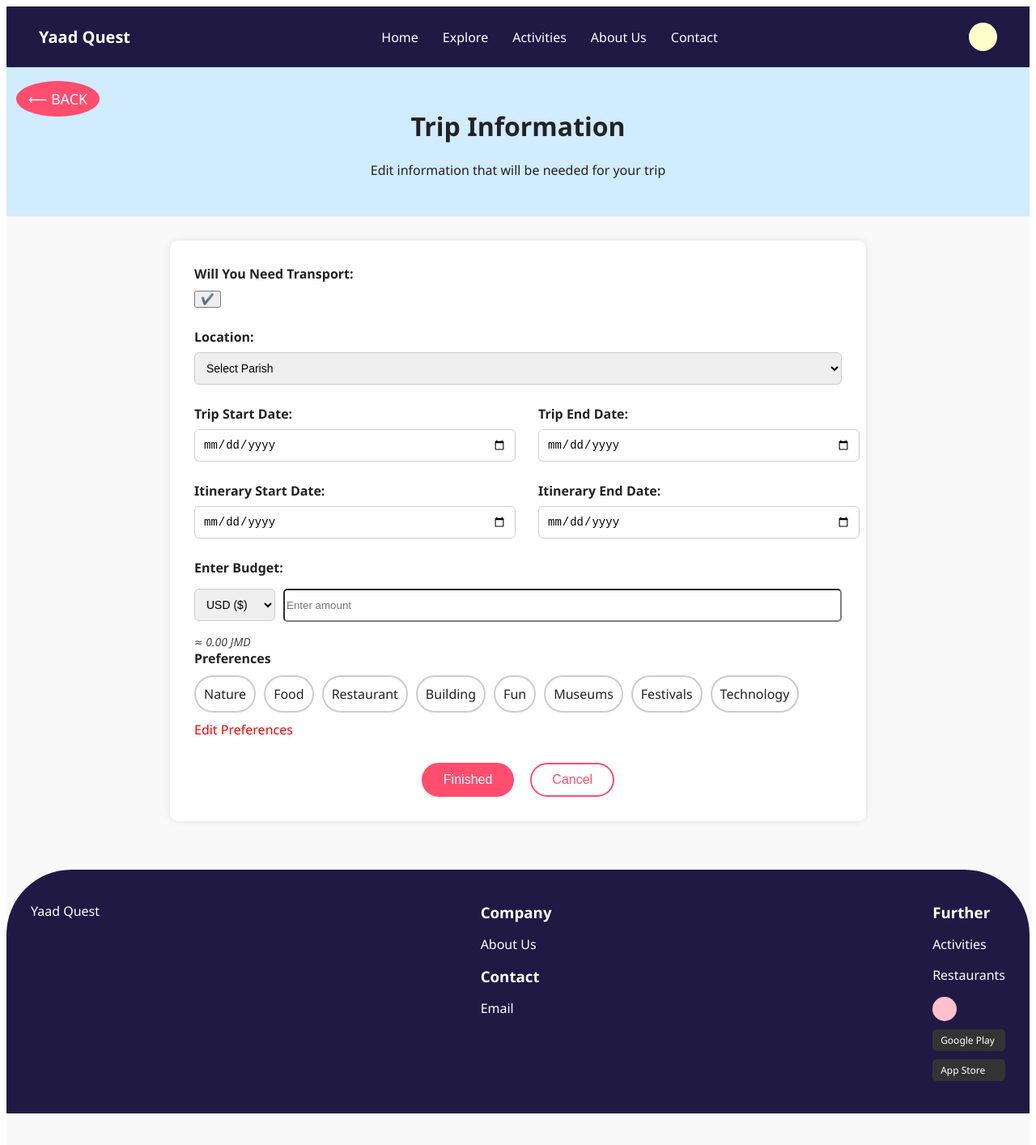
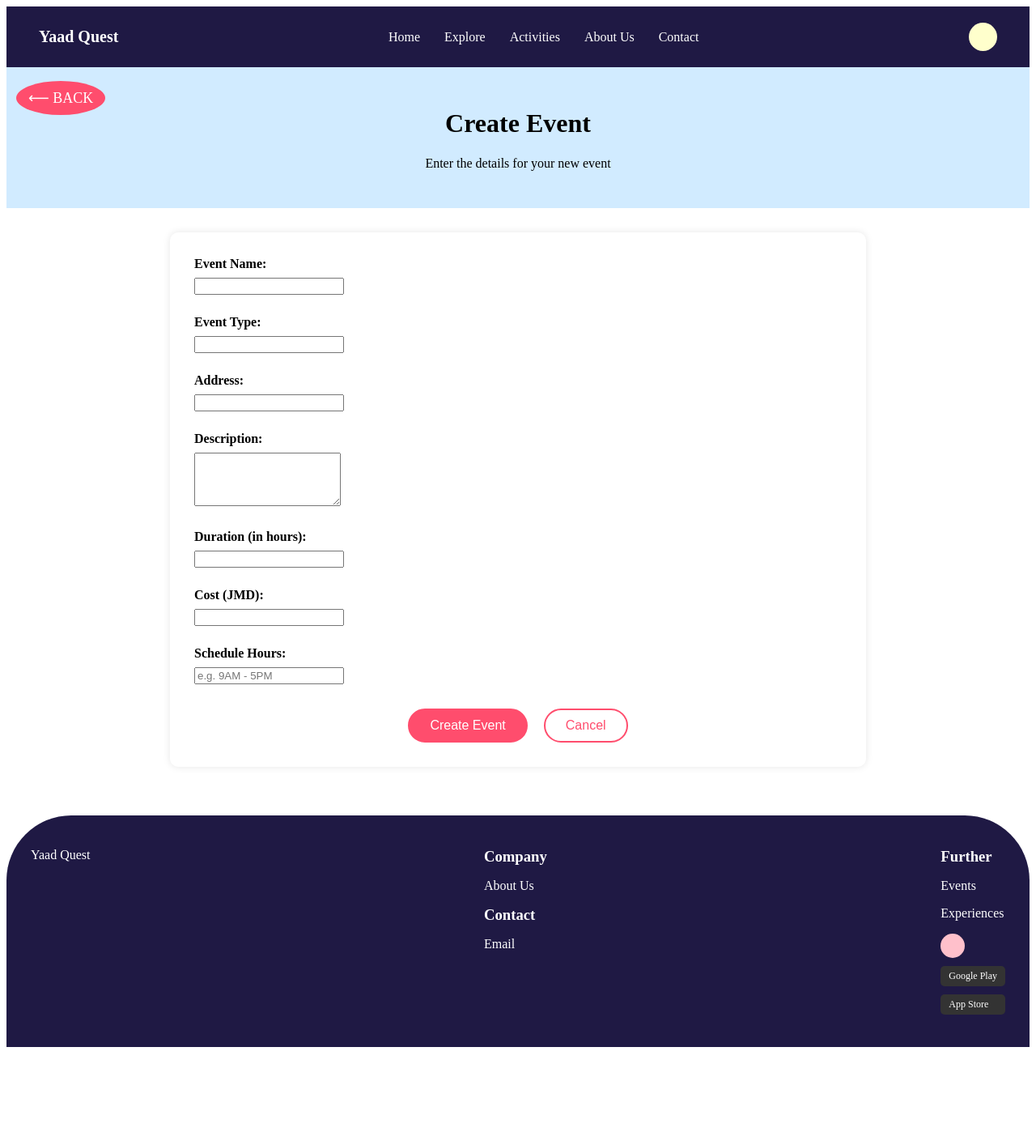
Before and after one commit to AFreckZ/Capstone-Project, a React (Create React App) app in the folder client/: page / in a window 1280 px wide. Shown: the top 1414 px of the page at 81% size. After the commit the page ends 1301 px from the top, so only its background shows below. Built offline with nearby package versions, Linux system fonts and the light colour scheme; the HTML template or start-up script is replaced by a standard one.

Commit message:
1.0 CreateEventPage

```diff
--- a/client/src/App.js
+++ b/client/src/App.js
@@ -4,15 +4,15 @@ import React from 'react';
 //import {BrowserRouter as Router, Routes, Route} from "react-router-dom";
 //import ProfilePage from './Templates/ProfilePage';
 //import InterestPage from './Templates/Preferences';
-import TripInformationPage from './Templates/TripInformation';
+//import TripInformationPage from './Templates/TripInformation';
 //import logo from './logo.svg';
 //import './css/App.css';
-
+import CreateEventPage from './Templates/CreateEventPage';
 function App() {
 
   return (
     <div>
-      <TripInformationPage />
+      <CreateEventPage />
     </div>
     /*
     <Router>
--- /dev/null
+++ b/client/src/Templates/CreateEventPage.js
@@ -0,0 +1,103 @@
+// CreateEventPage.js
+import React, { useState } from "react";
+import "../css/CreateEventPage.css";
+
+export default function CreateEventPage() {
+  const [name, setName] = useState("");
+  const [eventType, setEventType] = useState("");
+  const [address, setAddress] = useState("");
+  const [description, setDescription] = useState("");
+  const [duration, setDuration] = useState("");
+  const [cost, setCost] = useState("");
+  const [schedule, setSchedule] = useState("");
+
+  return (
+    <div className="event-container">
+      <header className="trip-header">
+        <div className="header-content">
+          <div className="logo">Yaad Quest</div>
+          <nav className="nav-links">
+            <a href="#">Home</a>
+            <a href="#">Explore</a>
+            <a href="#">Activities</a>
+            <a href="#">About Us</a>
+            <a href="#">Contact</a>
+          </nav>
+          <div className="avatar"></div>
+        </div>
+      </header>
+
+      <div className="trip-banner">
+        <div className="back-button">⟵ BACK</div>
+        <h1>Create Event</h1>
+        <p>Enter the details for your new event</p>
+      </div>
+
+      <div className="event-form">
+        <div className="form-group">
+          <label>Event Name:</label>
+          <input type="text" value={name} onChange={(e) => setName(e.target.value)} />
+        </div>
+
+        <div className="form-group">
+          <label>Event Type:</label>
+          <input type="text" value={eventType} onChange={(e) => setEventType(e.target.value)} />
+        </div>
+
+        <div className="form-group">
+          <label>Address:</label>
+          <input type="text" value={address} onChange={(e) => setAddress(e.target.value)} />
+        </div>
+
+        <div className="form-group">
+          <label>Description:</label>
+          <textarea rows="4" value={description} onChange={(e) => setDescription(e.target.value)} />
+        </div>
+
+        <div className="form-group">
+          <label>Duration (in hours):</label>
+          <input type="number" value={duration} onChange={(e) => setDuration(e.target.value)} />
+        </div>
+
+        <div className="form-group">
+          <label>Cost (JMD):</label>
+          <input type="number" value={cost} onChange={(e) => setCost(e.target.value)} />
+        </div>
+
+        <div className="form-group">
+          <label>Schedule Hours:</label>
+          <input type="text" placeholder="e.g. 9AM - 5PM" value={schedule} onChange={(e) => setSchedule(e.target.value)} />
+        </div>
+
+        <div className="action-buttons">
+          <button className="finish-button">Create Event</button>
+          <button className="cancel-button">Cancel</button>
+        </div>
+      </div>
+
+      <footer className="trip-footer">
+        <div className="footer-content">
+          <div className="footer-section">
+            <div className="footer-logo">Yaad Quest</div>
+          </div>
+          <div className="footer-section">
+            <h3>Company</h3>
+            <p>About Us</p>
+            <h3>Contact</h3>
+            <p>Email</p>
+          </div>
+          <div className="footer-section">
+            <h3>Further</h3>
+            <p>Events</p>
+            <p>Experiences</p>
+            <div className="footer-icons">
+              <div className="icon pink"></div>
+              <div className="store-badge">Google Play</div>
+              <div className="store-badge">App Store</div>
+            </div>
+          </div>
+        </div>
+      </footer>
+    </div>
+  );
+}
--- /dev/null
+++ b/client/src/css/CreateEventPage.css
@@ -0,0 +1,11 @@
+@import './TripInformation.css';
+
+/* You can override or extend styles here */
+.event-form {
+  background: white;
+  margin: 30px auto;
+  padding: 30px;
+  max-width: 800px;
+  border-radius: 10px;
+  box-shadow: 0 0 10px rgba(0,0,0,0.1);
+}
```
